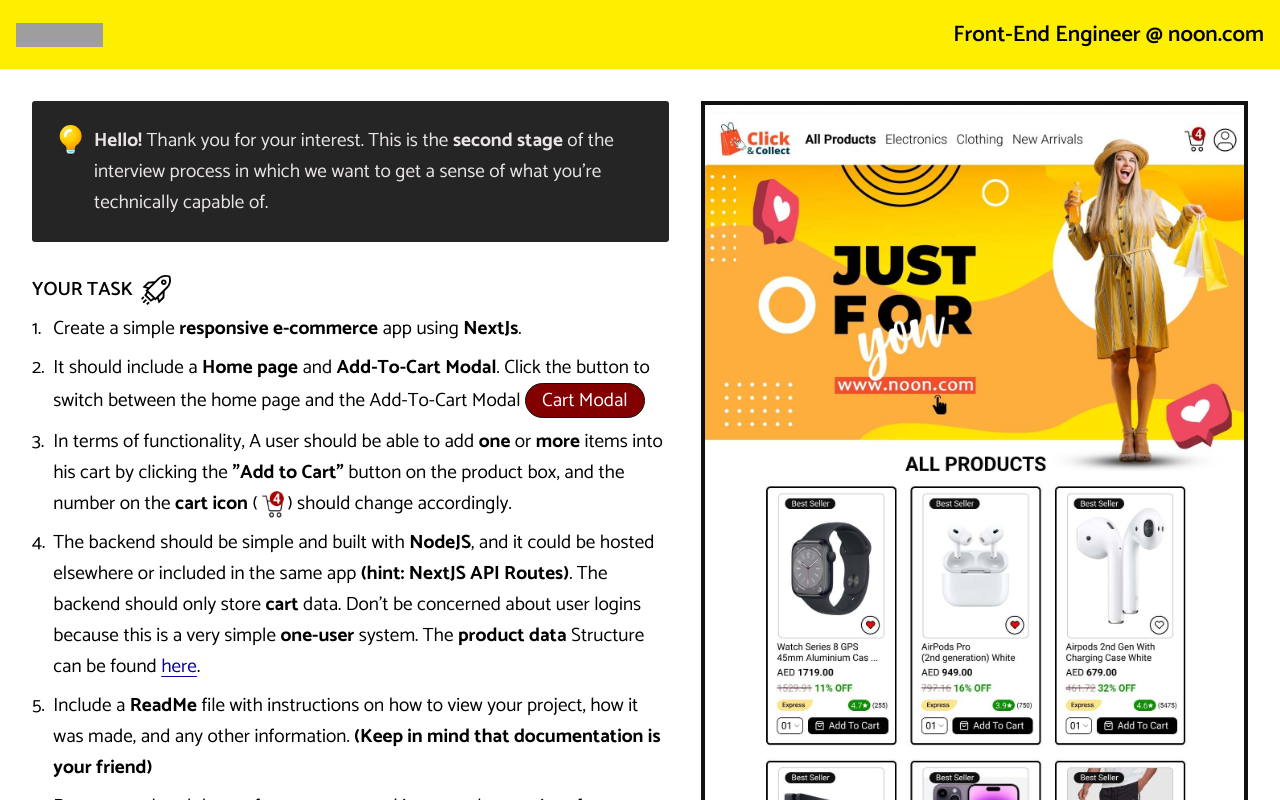
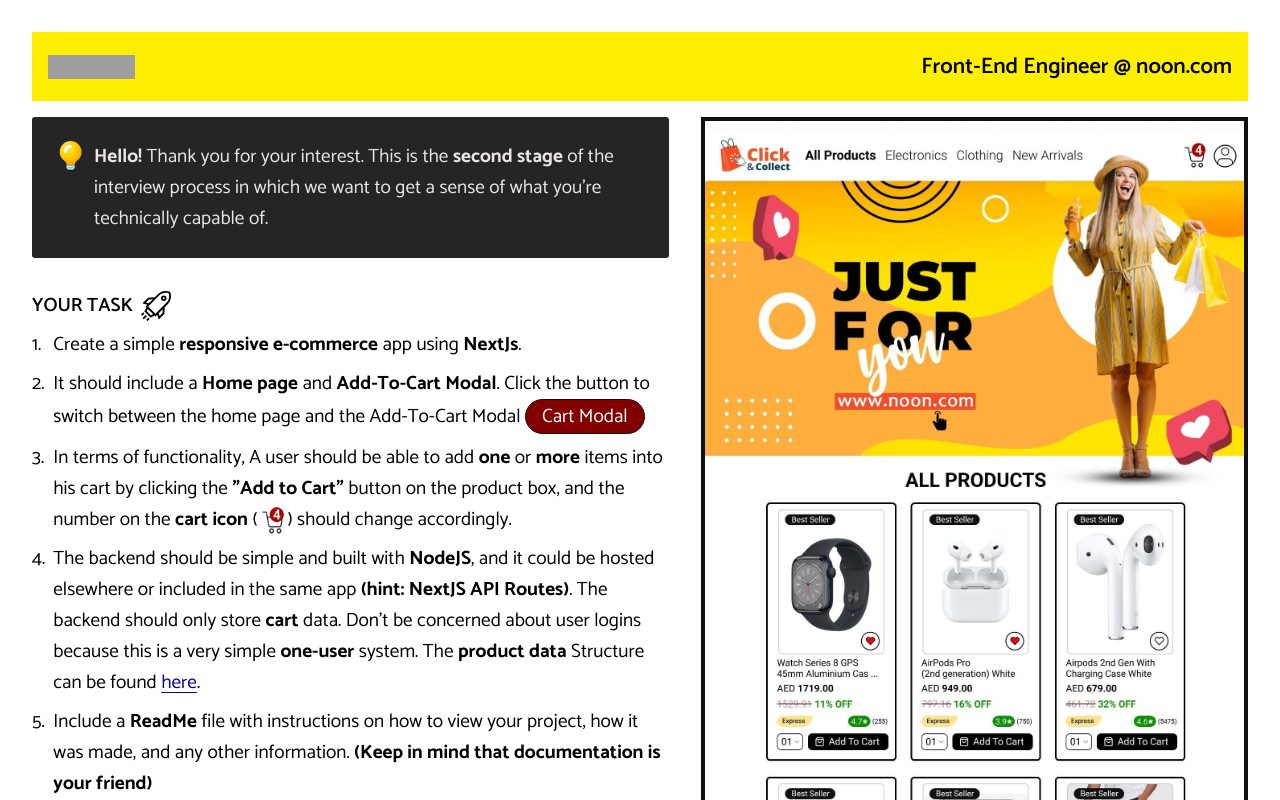
Before and after one commit to SachinKodagoda/Interview-API, a Next.js app: page / in a window 1280 px wide. Built offline with nearby package versions, Linux system fonts and the light colour scheme; grey boxes are pictures that could not be loaded.

Commit message:
clean ups

```diff
--- a/app/layout.tsx
+++ b/app/layout.tsx
@@ -1,5 +1,4 @@
 import { Catamaran } from "@next/font/google";
-import Header from "./components/header";
 import "./globals.css";
 
 export const metadata = {
@@ -19,10 +18,7 @@
 }) {
   return (
     <html lang="en" className={catamaran.className}>
-      <body>
-        <Header />
-        {children}
-      </body>
+      <body>{children}</body>
     </html>
   );
 }
--- a/app/page.tsx
+++ b/app/page.tsx
@@ -1,6 +1,7 @@
 "use client";
 import Image from "next/image";
 import { useState } from "react";
+import Header from "./components/header";
 import Marking from "./components/marking";
 import Task from "./components/task";
 import styles from "./page.module.css";
@@ -9,6 +10,7 @@
   const [imageName, setImageName] = useState<"home" | "cart">("home");
   return (
     <main className={styles.main}>
+      <Header />
       <section className={styles.section_body}>
         <section className={styles.description_section}>
           <p className={styles.description}>
```
